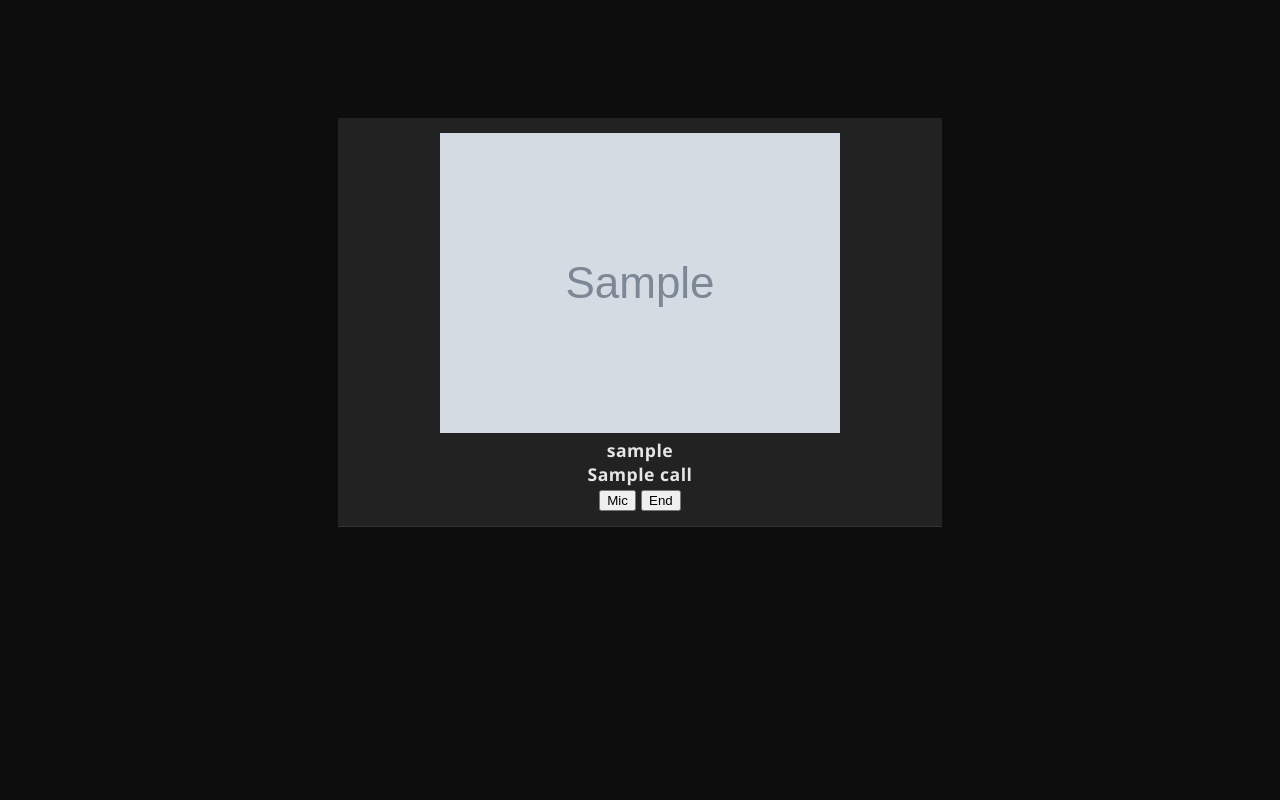
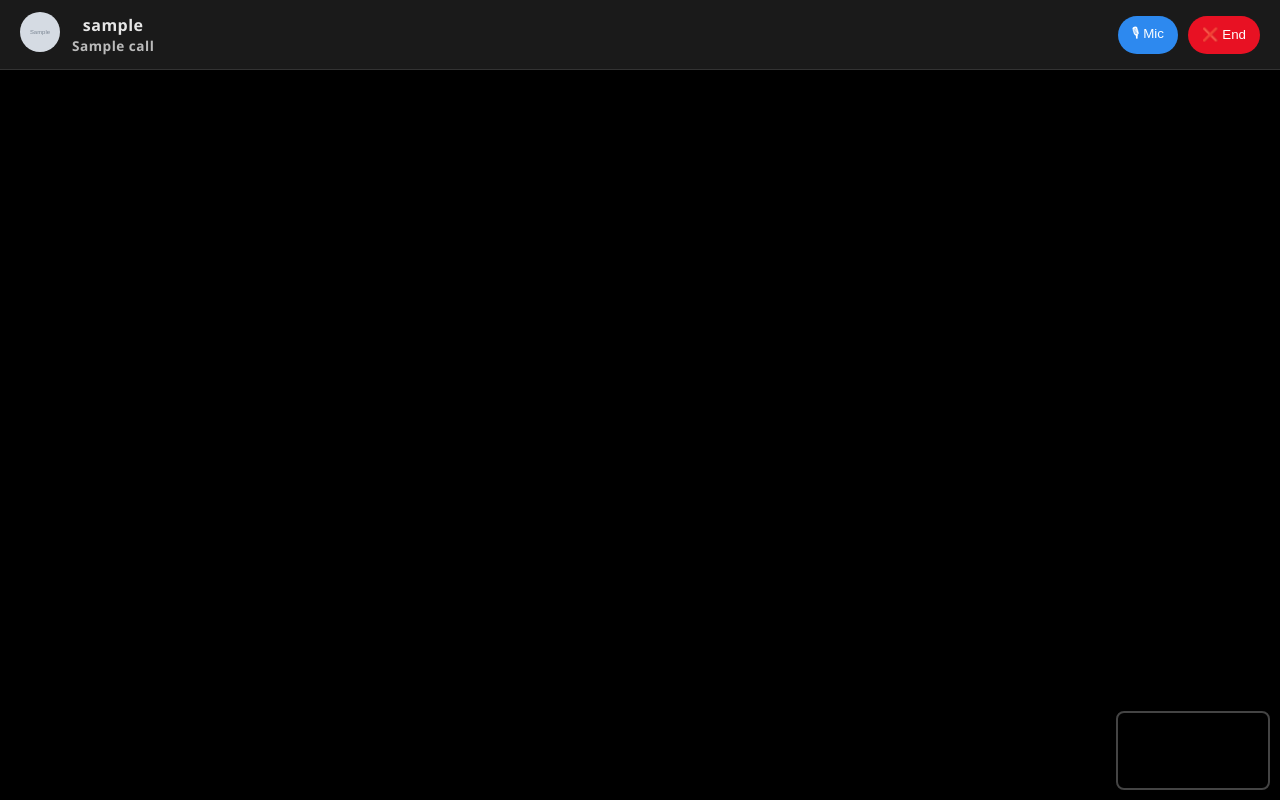
Before and after one commit to mdafsahuzzamanswachha-blip/Talk-to-Connect, a Flask app: template templates/call.html in a window 1280 px wide. Run offline with Flask 3, Linux system fonts and the light colour scheme; a user stored in the database is signed in; tables that the repository leaves empty hold one stand-in row (values such as "Sample post"); the template is opened without the code that fills it: values that come from a table or form of the project are taken from there, most other values are stand-ins (such as "Sample title", 1, 10 or a date in 2020); grey boxes marked "Sample" are stand-in pictures; some libraries are stand-ins or nearby versions.

Commit message:
Update call.html

```diff
--- a/templates/call.html
+++ b/templates/call.html
@@ -1,28 +1,151 @@
 <!doctype html>
-<html>
+<html lang="en">
 <head>
   <meta charset="utf-8" />
   <title>Call - TC Chat</title>
   <link rel="stylesheet" href="/static/css/style.css" />
   <script src="https://cdn.socket.io/4.7.2/socket.io.min.js"></script>
+  <style>
+    body.call {
+      margin: 0;
+      height: 100vh;
+      background-color: #0d0d0d;
+      color: #fff;
+      display: flex;
+      justify-content: center;
+      align-items: center;
+      font-family: 'Segoe UI', sans-serif;
+    }
+
+    .call-wrap {
+      width: 100%;
+      height: 100%;
+      display: flex;
+      flex-direction: column;
+      background-color: #111;
+    }
+
+    /* Header */
+    .call-header {
+      display: flex;
+      justify-content: space-between;
+      align-items: center;
+      padding: 12px 20px;
+      background-color: #1a1a1a;
+      border-bottom: 1px solid #333;
+    }
+    .call-header .who {
+      display: flex;
+      align-items: center;
+      gap: 12px;
+    }
+    .call-header .avatar img {
+      width: 40px;
+      height: 40px;
+      border-radius: 50%;
+      object-fit: cover;
+    }
+    .call-header .name {
+      font-weight: 600;
+      font-size: 1rem;
+    }
+    .call-header .type {
+      font-size: 0.85rem;
+      color: #bbb;
+    }
+
+    .call-header .actions {
+      display: flex;
+      gap: 10px;
+    }
+    .call-header button {
+      padding: 8px 14px;
+      border: none;
+      border-radius: 20px;
+      cursor: pointer;
+      font-weight: 500;
+      transition: background 0.2s ease;
+    }
+    #toggle-mic { background-color: #2d89ef; color: white; }
+    #toggle-mic:hover { background-color: #1a5fba; }
+
+    #toggle-cam { background-color: #6a5acd; color: white; }
+    #toggle-cam:hover { background-color: #4b3c91; }
+
+    #hangup { background-color: #e81123; color: white; }
+    #hangup:hover { background-color: #a50d1c; }
+
+    /* Video area */
+    .videos {
+      flex: 1;
+      position: relative;
+      background: black;
+      display: flex;
+      justify-content: center;
+      align-items: center;
+      overflow: hidden;
+    }
+
+    .videos video {
+      max-width: 100%;
+      max-height: 100%;
+      border-radius: 8px;
+      background: black;
+    }
+
+    /* Local video overlay */
+    #localVideo {
+      position: absolute;
+      bottom: 10px;
+      right: 10px;
+      width: 150px;
+      height: auto;
+      border: 2px solid #444;
+      border-radius: 8px;
+      z-index: 2;
+    }
+
+    /* Audio-only UI */
+    .videos.audio-only {
+      flex-direction: column;
+      gap: 20px;
+    }
+    .audio-visual {
+      font-size: 1.2rem;
+      font-weight: 500;
+      color: #4caf50;
+      margin-top: 20px;
+    }
+    #remoteVideo { display: block; }
+    .videos.audio-only #remoteVideo,
+    .videos.audio-only #localVideo {
+      display: none;
+    }
+  </style>
 </head>
 <body class="call">
   <div class="call-wrap">
+    <!-- Header -->
     <header class="call-header">
       <div class="who">
-        <div class="avatar"><img src="{{ peer.avatar }}" alt="{{ peer.username }}"></div>
+        <div class="avatar">
+          <img src="{{ peer.avatar }}" alt="{{ peer.username }}">
+        </div>
         <div>
           <div class="name">{{ peer.username }}</div>
           <div class="type">{{ call_type|capitalize }} call</div>
         </div>
       </div>
       <div class="actions">
-        <button id="toggle-mic">Mic</button>
-        {% if call_type == 'video' %}<button id="toggle-cam">Cam</button>{% endif %}
-        <button id="hangup" class="danger">End</button>
+        <button id="toggle-mic">🎙 Mic</button>
+        {% if call_type == 'video' %}
+          <button id="toggle-cam">📷 Cam</button>
+        {% endif %}
+        <button id="hangup" class="danger">❌ End</button>
       </div>
     </header>
 
+    <!-- Videos / Audio UI -->
     <div class="videos {% if call_type == 'audio' %}audio-only{% endif %}">
       <video id="localVideo" autoplay playsinline muted></video>
       <video id="remoteVideo" autoplay playsinline></video>
@@ -32,6 +155,7 @@
     </div>
   </div>
 
+  <!-- Call setup -->
   <script>
     window.CALL_PEER_ID = {{ peer.id }};
     window.CALL_TYPE = "{{ call_type }}";
```
